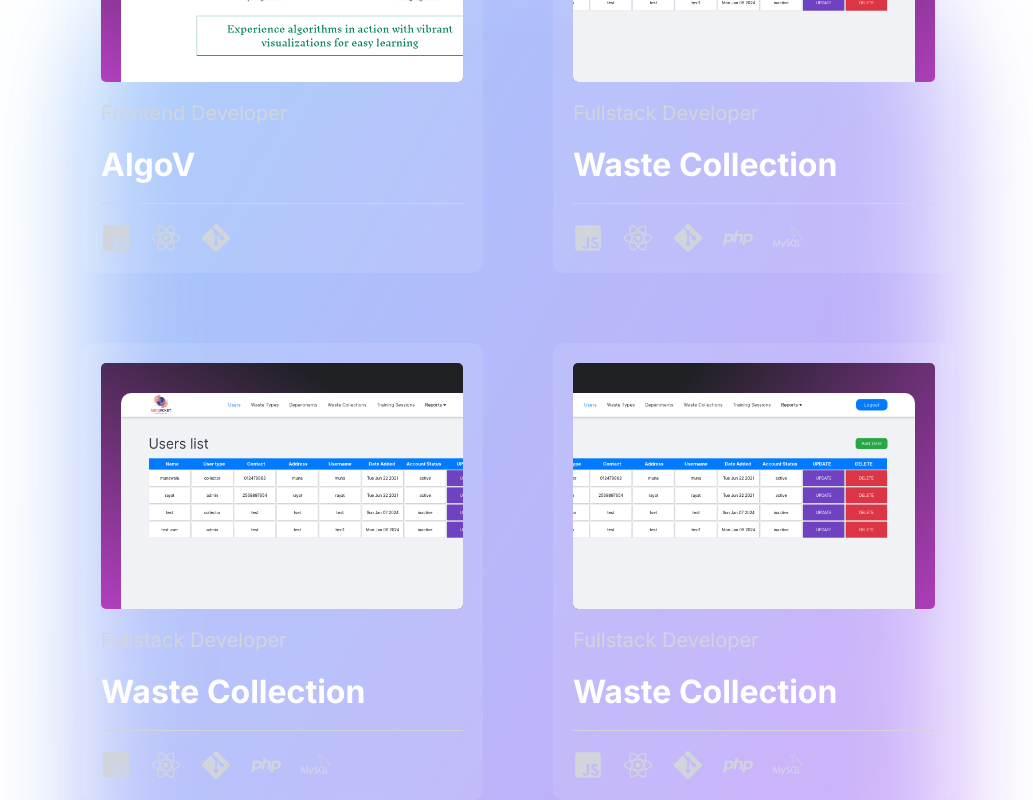
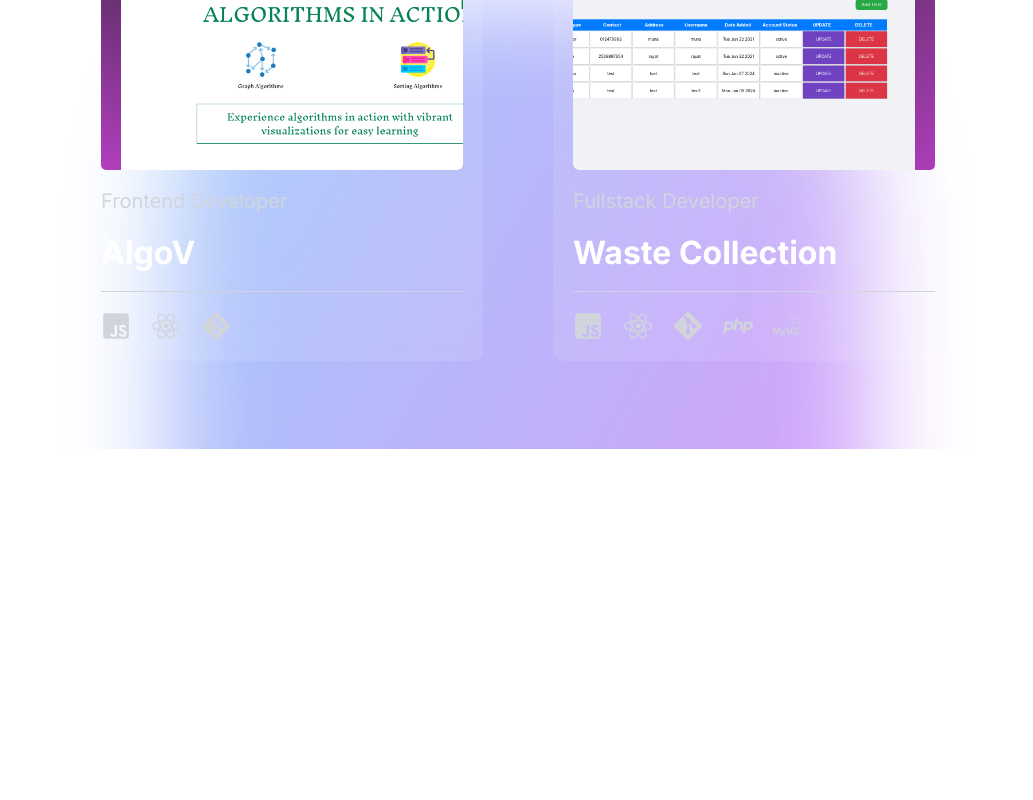
Before and after one commit to AbdullahAymanMSRE/portfolio, a React (Create React App) app: page / in a window 1280 px wide. Shown: the part 1151-1951 px from the top of the page, without its empty margins (122-1155 px from the left). After the commit the page ends 1600 px from the top, so only its background shows below. Built offline with nearby package versions, Linux system fonts and the light colour scheme.

Commit message:
Update Portfolio.jsx

```diff
--- a/src/components/Portfolio.jsx
+++ b/src/components/Portfolio.jsx
@@ -40,32 +40,7 @@ export default function Portfolio({ ref }) {
               <MysqlIcon />,
             ]}
           />
-          <Work
-            title="Fullstack Developer"
-            link="https://www.upwork.com/freelancers/~016104954171b1b55c?p=1748239965108281344"
-            image={garbageImage}
-            name="Waste Collection"
-            icons={[
-              <JavascriptIcon />,
-              <ReactIcon />,
-              <GitIcon />,
-              <PhpIcon />,
-              <MysqlIcon />,
-            ]}
-          />
-          <Work
-            title="Fullstack Developer"
-            link="http://mamsre-001-site2.dtempurl.com/en/#/home"
-            image={garbageImage}
-            name="Waste Collection"
-            icons={[
-              <JavascriptIcon />,
-              <ReactIcon />,
-              <GitIcon />,
-              <PhpIcon />,
-              <MysqlIcon />,
-            ]}
-          />
+
         </div>
       </div>
     </div>
```
